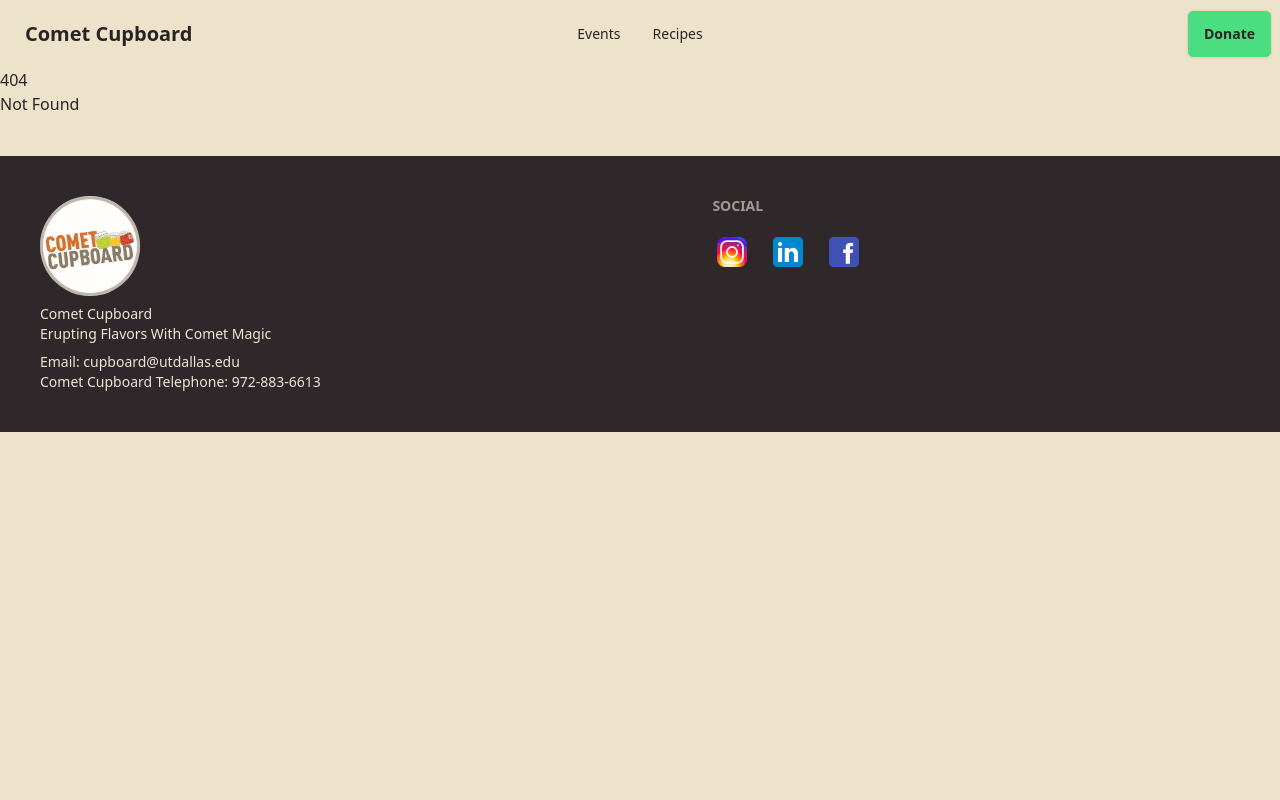
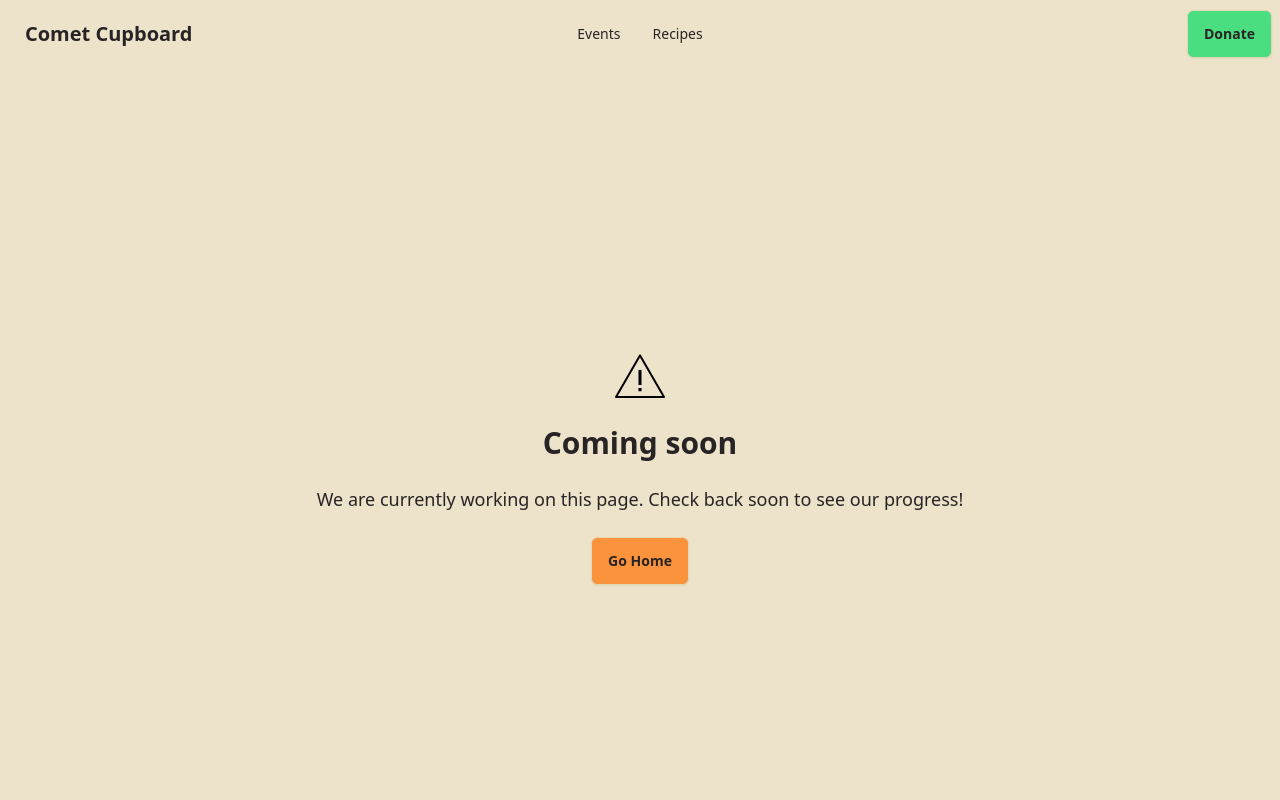
Before and after one commit to Coda39/Comet-Cupboard, a SvelteKit app: page /Events in a window 1280 px wide. Before the commit this address had no page. Shown: the top 800 px of the page. Built offline with nearby package versions, Linux system fonts and the light colour scheme.

Commit message:
adding in progress events page

```diff
--- /dev/null
+++ b/src/routes/Events/+page.svelte
@@ -0,0 +1,18 @@
+<!--
+  v0 by Vercel.
+  https://v0.dev/t/FymEbI8vHCL
+-->
+<div class="min-h-screen flex items-center justify-center bg-base-100">
+  <div class="text-center space-y-6">
+    <img src="/Error.png"  alt="Maintenance" class="mx-auto" style="aspect-ratio: 200 / 200; object-fit: cover;">
+    <h1 class="text-3xl font-bold">Coming soon</h1>
+    <p class="text-lg text-accent-content">
+			We are currently working on this page. Check back soon to see our progress!
+    </p>
+    <a class="inline-block mt-4" href="/">
+      <button class="btn bg-primary">
+        Go Home
+      </button>
+    </a>
+  </div>
+</div>
```
Also changed, not shown: static/Error.png (added).
